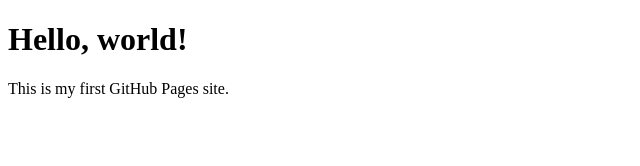
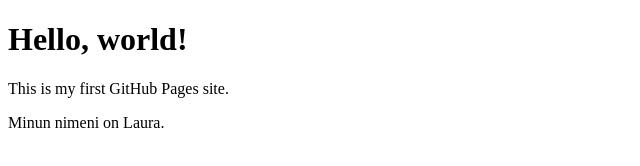
Before and after one commit to L-au-ra/portfolio-site, a plain HTML site: page index.html in a window 1280 px wide. Shown: the whole page, without its empty margins (0-640 px from the left). Drawn offline with Linux system fonts and the light colour scheme.

```diff
--- a/index.html
+++ b/index.html
@@ -6,5 +6,6 @@
 <body>
   <h1>Hello, world!</h1>
   <p>This is my first GitHub Pages site.</p>
+ <p> Minun nimeni on Laura. </p>
 </body>
 </html>
```
